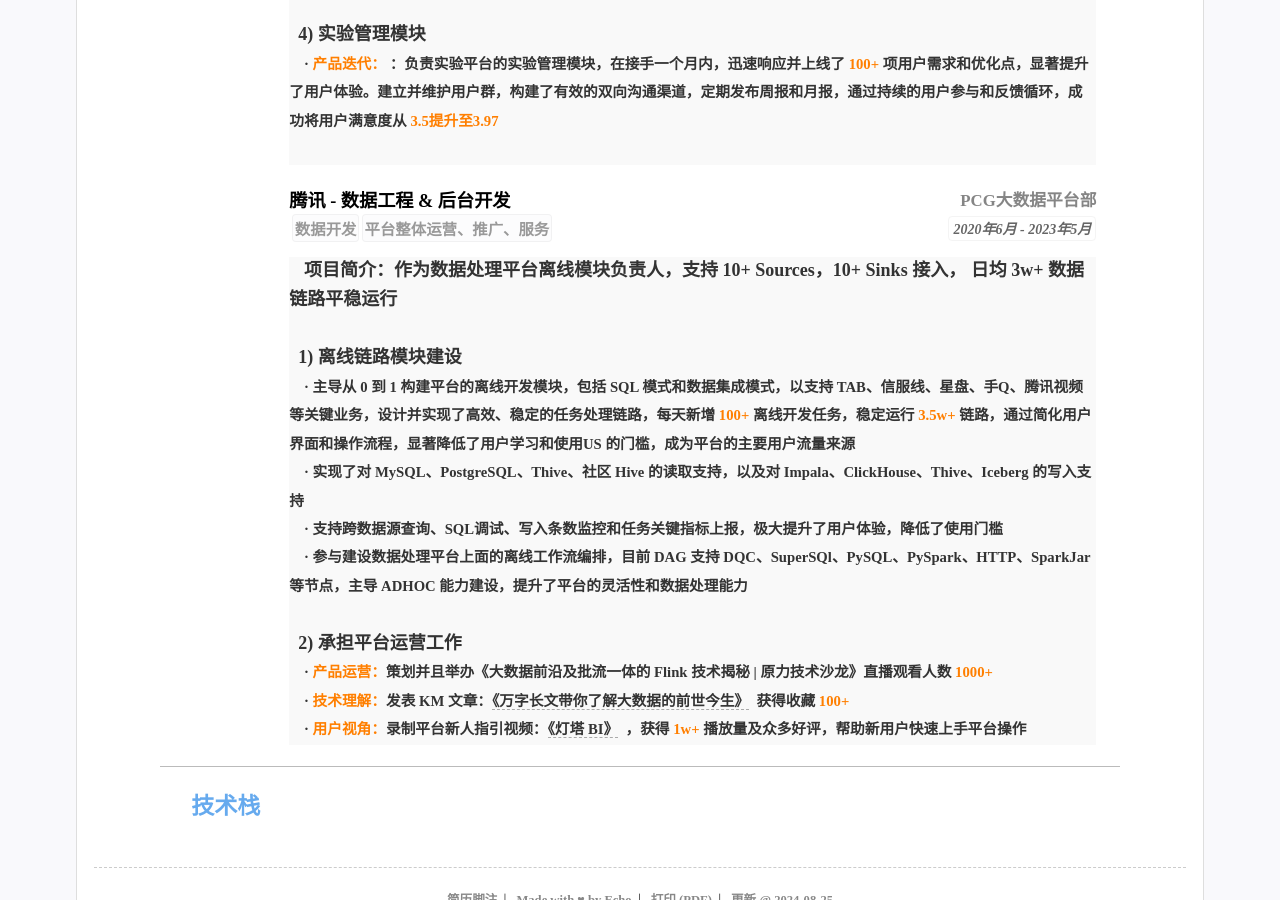
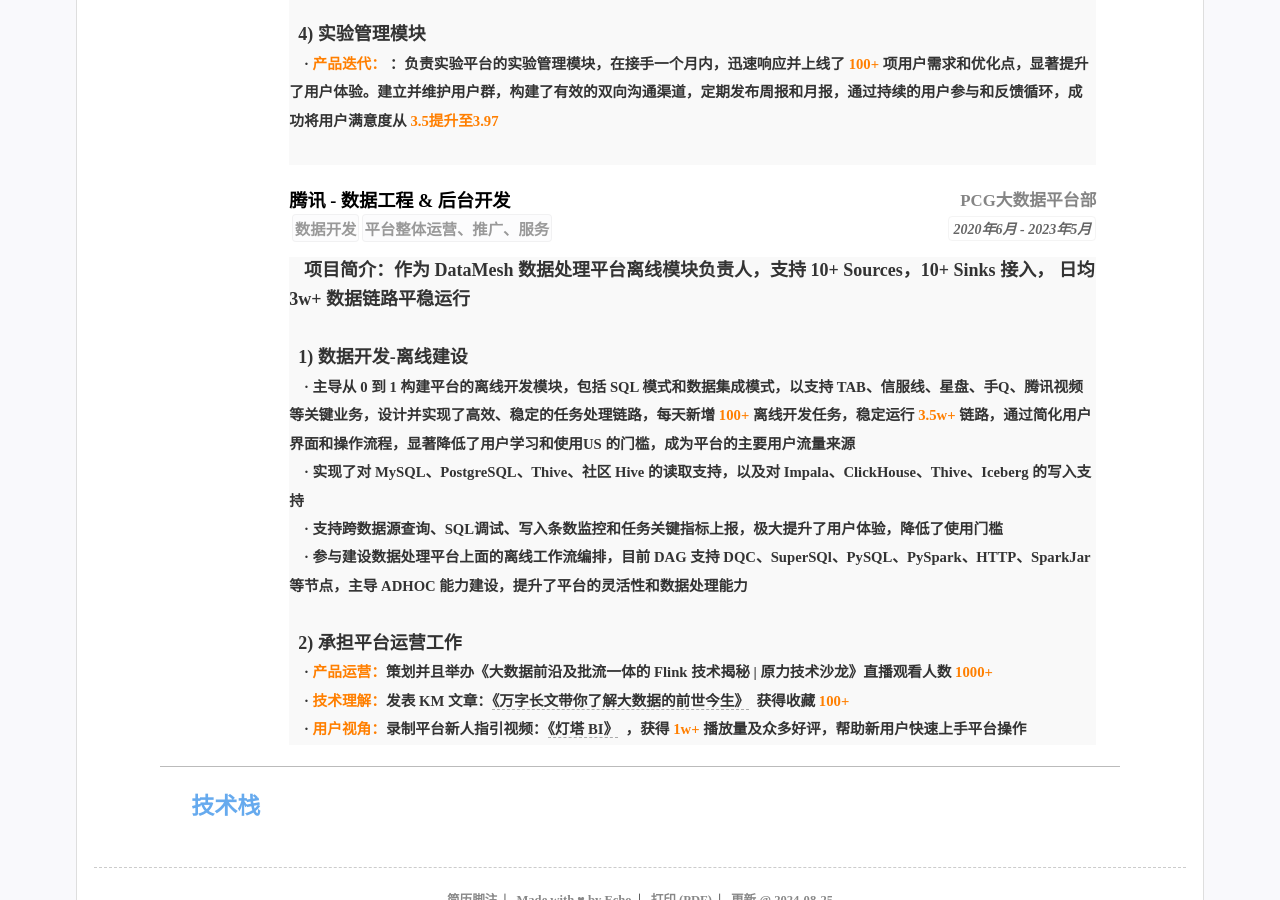
Before and after one commit to kuailexiaoshenxian/cn-wx-cv, a Jekyll site: the page built from index.html, in a window 1280 px wide and 900 px high, scrolled down 1308 px. Built offline with Jekyll 4.4.1, drawn with Linux system fonts in a browser that asks for light colours.

Commit message:
Update resume.yml

```diff
--- a/_data/resume.yml
+++ b/_data/resume.yml
@@ -135,9 +135,9 @@ main: #简历主要内容，
     # - 画像提升
     # - 实验配置
     # summary: 职务或者工作总结(自动折叠) 业务数据科学：负责新闻业务画像覆盖率、准确率提升，建立画像服务的指标监控体系 <br>  &nbsp &nbsp  平台数据开发：作为开发者完成数据平台的链路搭建和功能上线，为业务提供可靠的画像平台服务
-    detail: <font face="等线"><font size=4><strong>项目简介：作为数据处理平台离线模块负责人，支持 10+ Sources，10+ Sinks 接入， 日均 3w+ 数据链路平稳运行</strong></font></font> <br>  &nbsp &nbsp
+    detail: <font face="等线"><font size=4><strong>项目简介：作为 DataMesh 数据处理平台离线模块负责人，支持 10+ Sources，10+ Sinks 接入， 日均 3w+ 数据链路平稳运行</strong></font></font> <br>  &nbsp &nbsp
             <br>
-            <font face="等线"><font size=4><strong> &nbsp 1) 离线链路模块建设</strong></font> <br>  &nbsp &nbsp
+            <font face="等线"><font size=4><strong> &nbsp 1) 数据开发-离线建设</strong></font> <br>  &nbsp &nbsp
             · 主导从 0 到 1 构建平台的离线开发模块，包括 SQL 模式和数据集成模式，以支持 TAB、信服线、星盘、手Q、腾讯视频等关键业务，设计并实现了高效、稳定的任务处理链路，每天新增<font color=#FF7F00><strong> 100+ </strong></font>离线开发任务，稳定运行 <font color=#FF7F00><strong> 3.5w+ </strong></font> 链路，通过简化用户界面和操作流程，显著降低了用户学习和使用US 的门槛，成为平台的主要用户流量来源 <br> &nbsp &nbsp
             · 实现了对 MySQL、PostgreSQL、Thive、社区 Hive 的读取支持，以及对 Impala、ClickHouse、Thive、Iceberg 的写入支持<br> &nbsp &nbsp
             · 支持跨数据源查询、SQL调试、写入条数监控和任务关键指标上报，极大提升了用户体验，降低了使用门槛<br> &nbsp &nbsp
```
